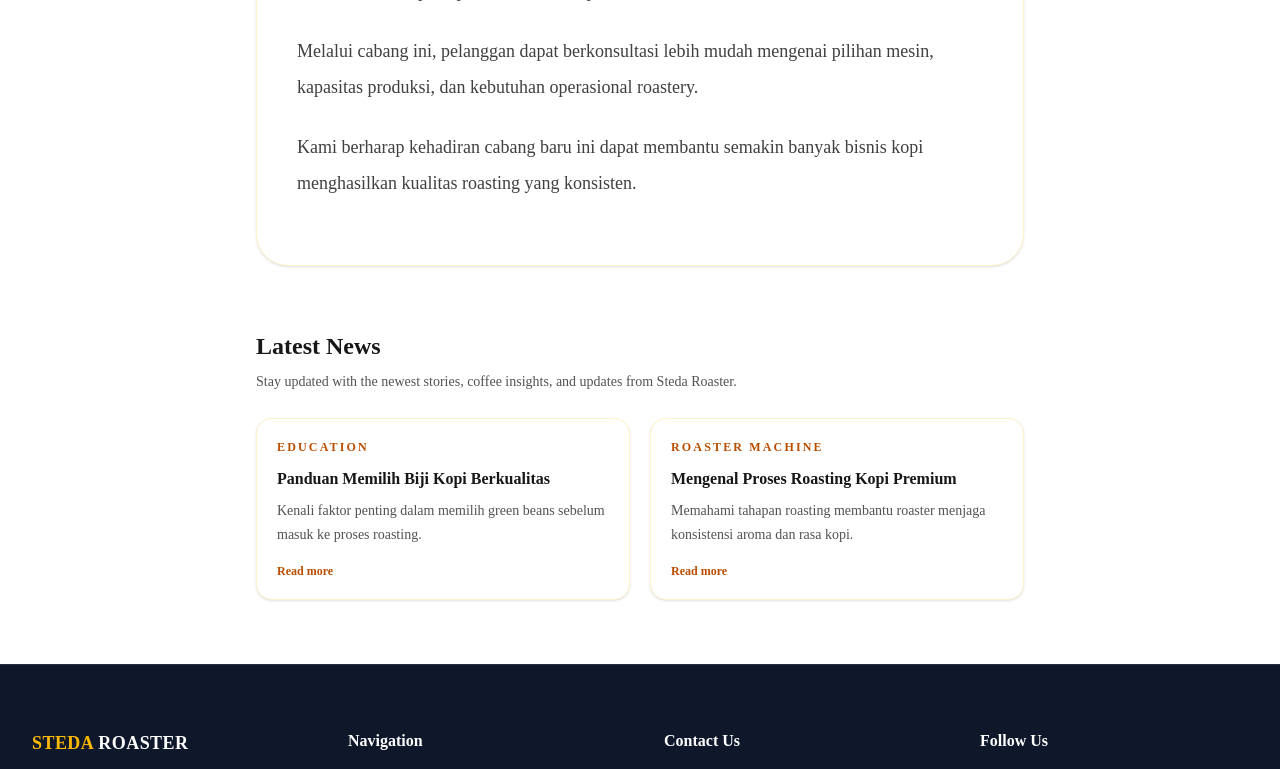
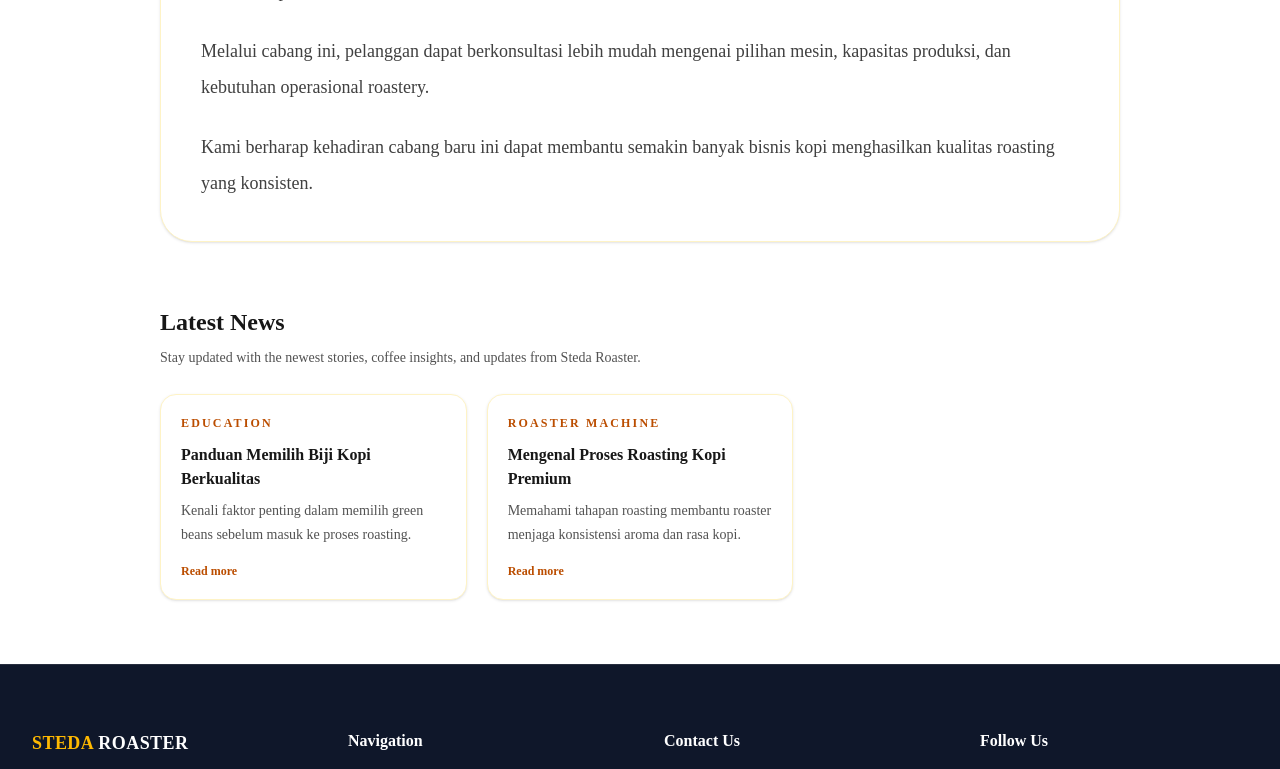
Before and after one commit to Goeter/steda_roaster, a Next.js app: page /news/grand-opening-surabaya in a window 1280 px wide. Shown: the part 1279-2048 px from the top of the page. Built offline with nearby package versions, Linux system fonts and the light colour scheme; no server answers.

Commit message:
Update page.tsx

```diff
--- a/app/news/[slug]/page.tsx
+++ b/app/news/[slug]/page.tsx
@@ -68,7 +68,7 @@ export default async function NewsDetailPage({ params }: NewsDetailPageProps) {
         new Date(b.publishedAt).getTime() -
         new Date(a.publishedAt).getTime()
     )
-    .slice(0, 4);
+    .slice(0, 3);
 
   const articleJsonLd = {
     '@context': 'https://schema.org',
@@ -149,13 +149,13 @@ export default async function NewsDetailPage({ params }: NewsDetailPageProps) {
 
           <Reveal
             delay={200}
-            className="mx-auto mt-12 max-w-3xl rounded-[2rem] border border-amber-100 bg-white p-6 shadow-sm sm:p-10"
+            className="mt-12 rounded-[2rem] border border-amber-100 bg-white p-6 shadow-sm sm:p-10"
           >
             <div className="prose prose-neutral max-w-none">
               {item.content.map((paragraph) => (
                 <p
                   key={paragraph}
-                  className="mb-6 text-lg leading-9 text-neutral-700"
+                  className="mb-6 text-lg leading-9 text-neutral-700 last:mb-0"
                 >
                   {paragraph}
                 </p>
@@ -164,23 +164,19 @@ export default async function NewsDetailPage({ params }: NewsDetailPageProps) {
           </Reveal>
 
           {latestNews.length > 0 && (
-            <Reveal
-              as="section"
-              delay={300}
-              className="mx-auto mt-16 max-w-3xl"
-            >
-              <div className="mb-6 text-center sm:text-left">
+            <Reveal as="section" delay={300} className="mt-16">
+              <div className="mb-6 text-left">
                 <h2 className="text-2xl font-bold text-neutral-900">
                   Latest News
                 </h2>
 
-                <p className="mt-2 text-sm leading-6 text-neutral-600">
+                <p className="mt-2 max-w-3xl text-sm leading-6 text-neutral-600">
                   Stay updated with the newest stories, coffee insights, and
                   updates from Steda Roaster.
                 </p>
               </div>
 
-              <div className="grid gap-5 sm:grid-cols-2">
+              <div className="grid gap-5 sm:grid-cols-2 lg:grid-cols-3">
                 {latestNews.map((latest) => (
                   <Link
                     key={latest.slug}
```
